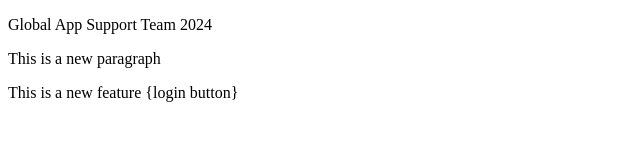
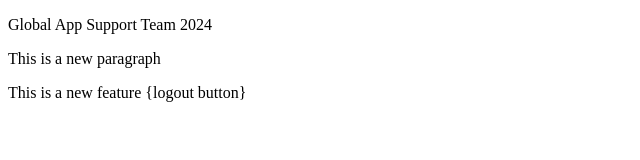
Before and after one commit to RaviPrasad-GlobalAppSupport/advance-repo, a plain HTML site: page index.html in a window 1280 px wide. Shown: the full height of the page, 0-640 px from the left. Drawn offline with Linux system fonts and the light colour scheme.

Commit message:
logout button

```diff
--- a/index.html
+++ b/index.html
@@ -5,6 +5,6 @@
         <p> Global App Support Team 2024</p>
     </div>
     <p> This is a new paragraph</p>
-    <p>This is a new feature {login button}</p>
+    <p>This is a new feature {logout button}</p>
 </body>
 </html>
```
